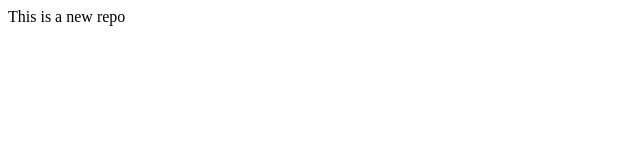
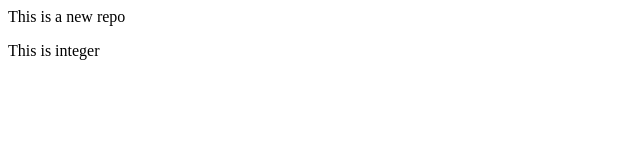
Before and after one commit to Nishita1508/local_repo, a plain HTML site: page index.html in a window 1280 px wide. Shown: the full height of the page, 0-640 px from the left. Drawn offline with Linux system fonts and the light colour scheme.

Commit message:
add new feature

```diff
--- a/index.html
+++ b/index.html
@@ -1 +1,2 @@
 <p>This is a new repo</p>
+<p> This is integer </p>
```
